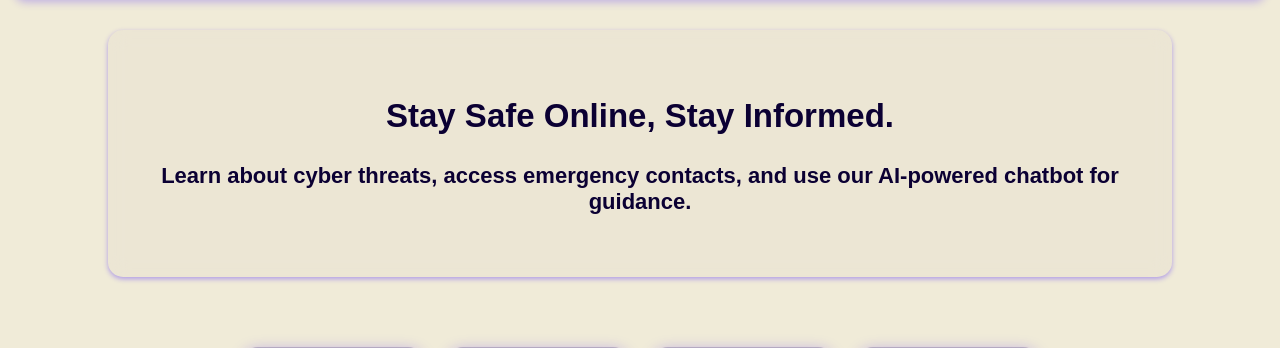
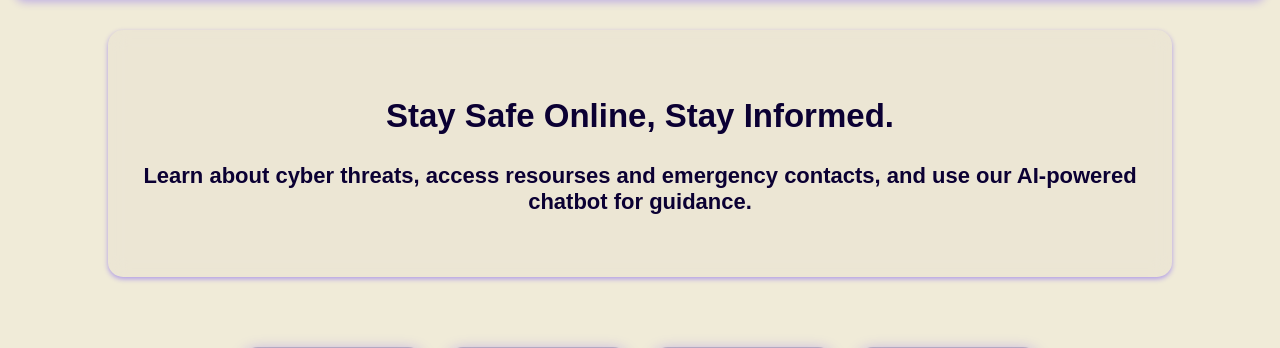
Before and after one commit to Dhruva369/CyberBridge, a Flask app: page / in a window 1280 px wide. Shown: the part 99-447 px from the top of the page. Run offline with Flask 3, Linux system fonts and the light colour scheme.

Commit message:
Update index.html

```diff
--- a/templates/index.html
+++ b/templates/index.html
@@ -7,7 +7,7 @@
 {% block content %}
 <section class="hero">
     <h1>Stay Safe Online, Stay Informed.</h1>
-    <p>Learn about cyber threats, access emergency contacts, and use our AI-powered chatbot for guidance.</p>
+    <p>Learn about cyber threats, access resourses and emergency contacts, and use our AI-powered chatbot for guidance.</p>
 </section>
 
 <!-- Square Card Buttons in a Single Row -->
```
